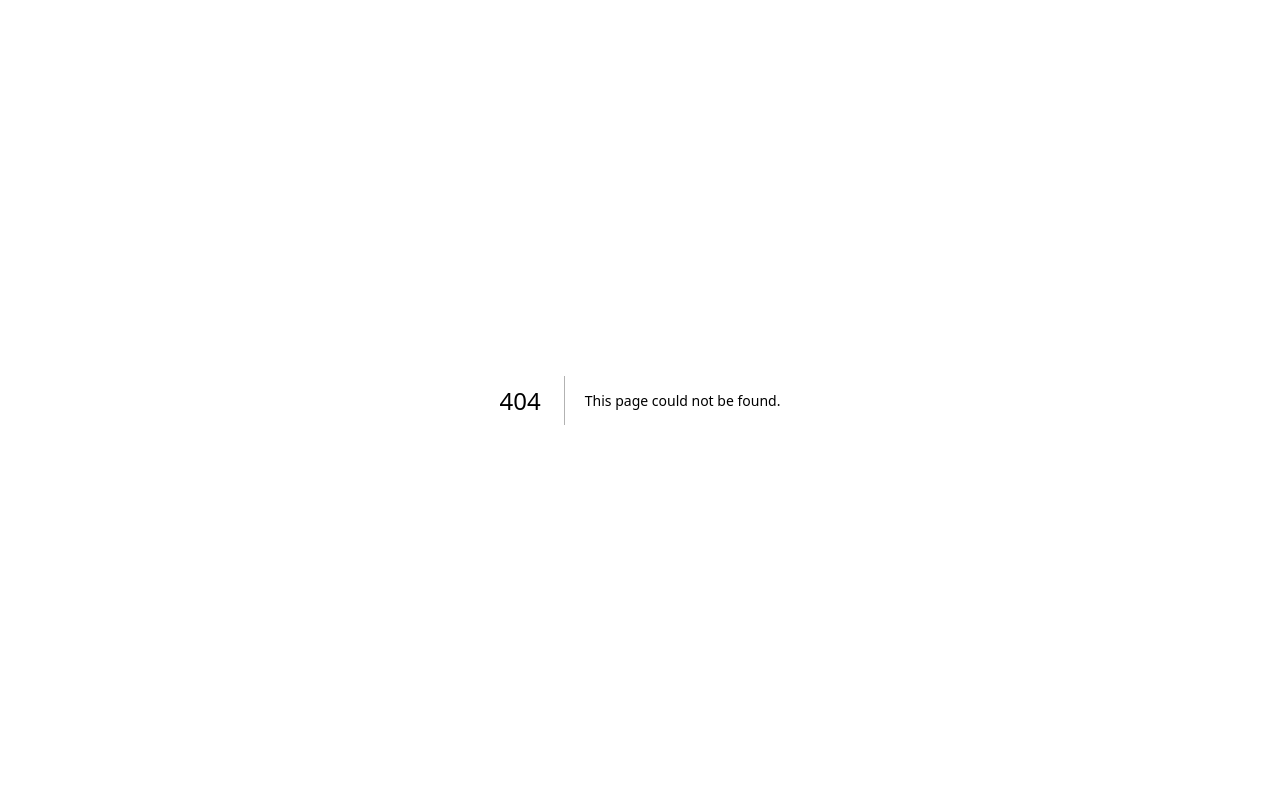
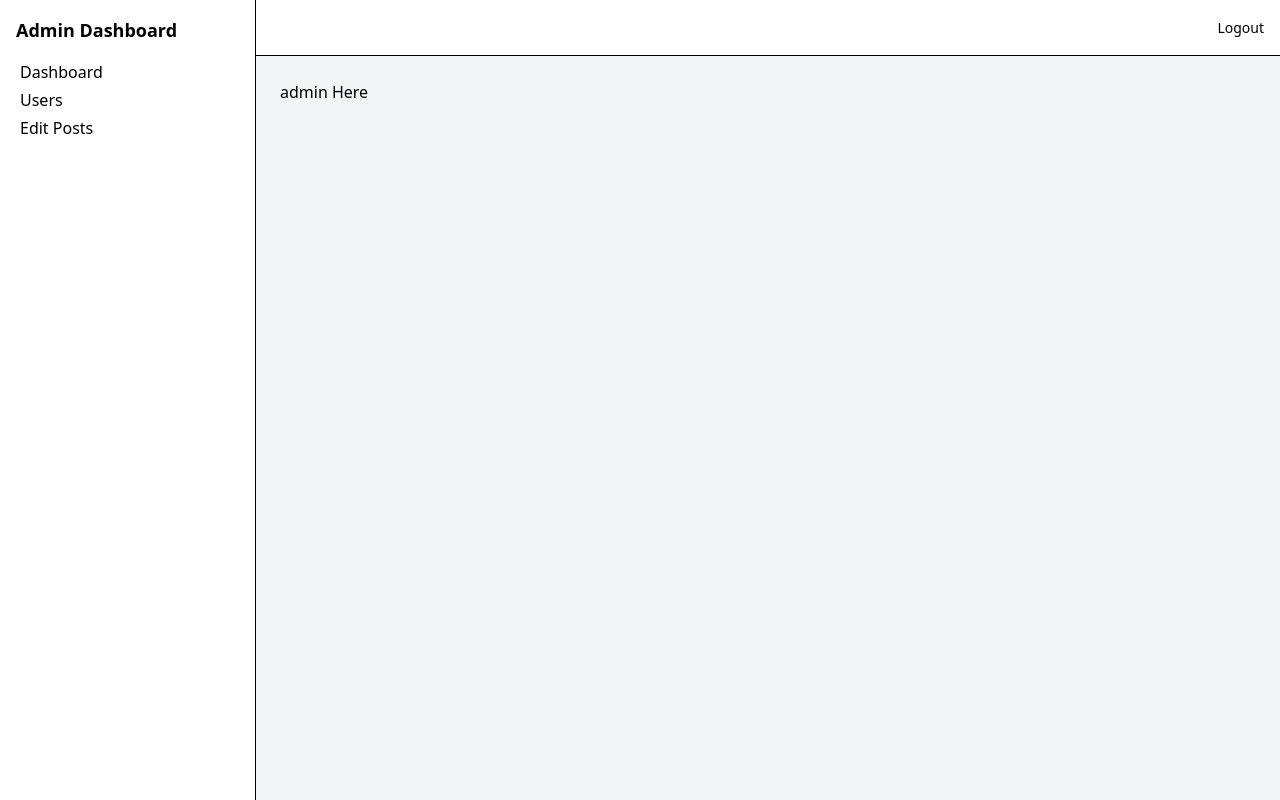
Before and after one commit to UvinduEshwarage/User-Management, a Next.js app: page /admin/dashboard in a window 1280 px wide. Before the commit this address had no page. Built offline with nearby package versions, Linux system fonts and the light colour scheme.

Commit message:
created route error in admin dashboard

```diff
--- /dev/null
+++ b/app/admin/dashboard/page.tsx
@@ -0,0 +1,11 @@
+import React from 'react'
+
+function page() {
+  return (
+    <div>
+      admin Here
+    </div>
+  )
+}
+
+export default page
--- a/app/admin/page.tsx
+++ b/app/admin/page.tsx
@@ -1,10 +1,7 @@
-import React from 'react'
+import {redirect} from 'next/navigation'
 
 export default function page() {
   return (
-    <div >
-      Welcome Back Admin!
-
-    </div>
+    redirect("/admin/dashboard")
   )
 }
--- a/app/components/admins/Topbar.tsx
+++ b/app/components/admins/Topbar.tsx
@@ -1,11 +1,9 @@
 import React from 'react'
 
-function Topbar() {
+export default function Topbar() {
   return (
-    <div>
-      hello im topbar
-    </div>
+    <header className='h-14 bg-white border-b flex items-center justify-end px-4  '>
+        <button className='text-sm font-medium '>Logout</button>
+    </header>
   )
 }
-
-export default Topbar
```
